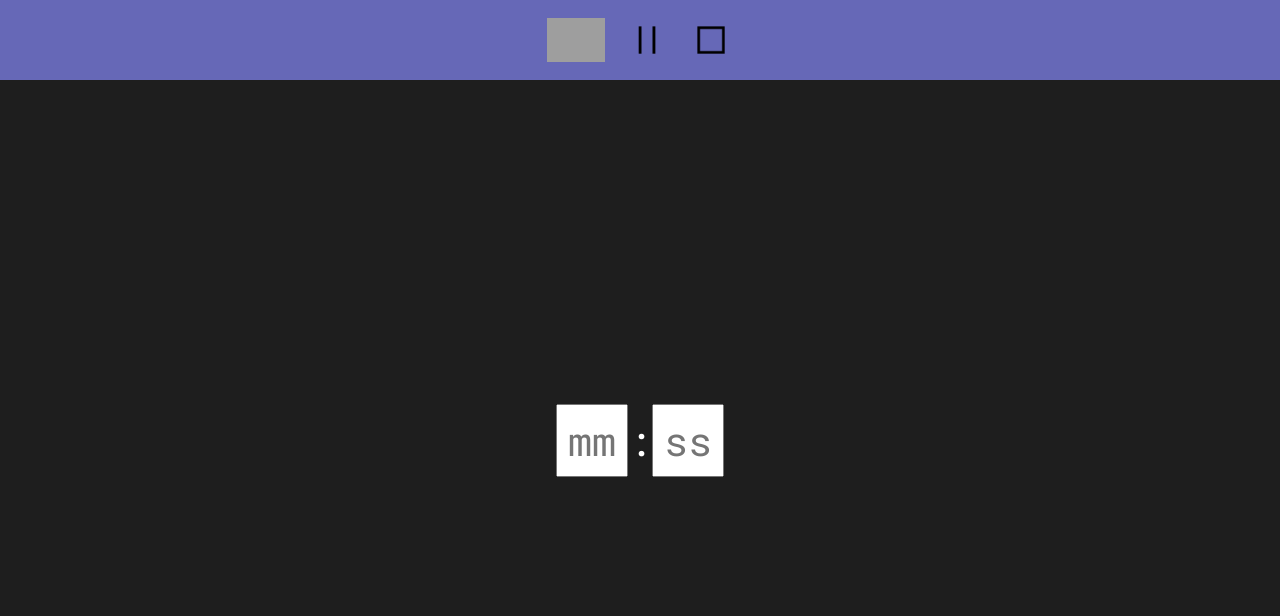
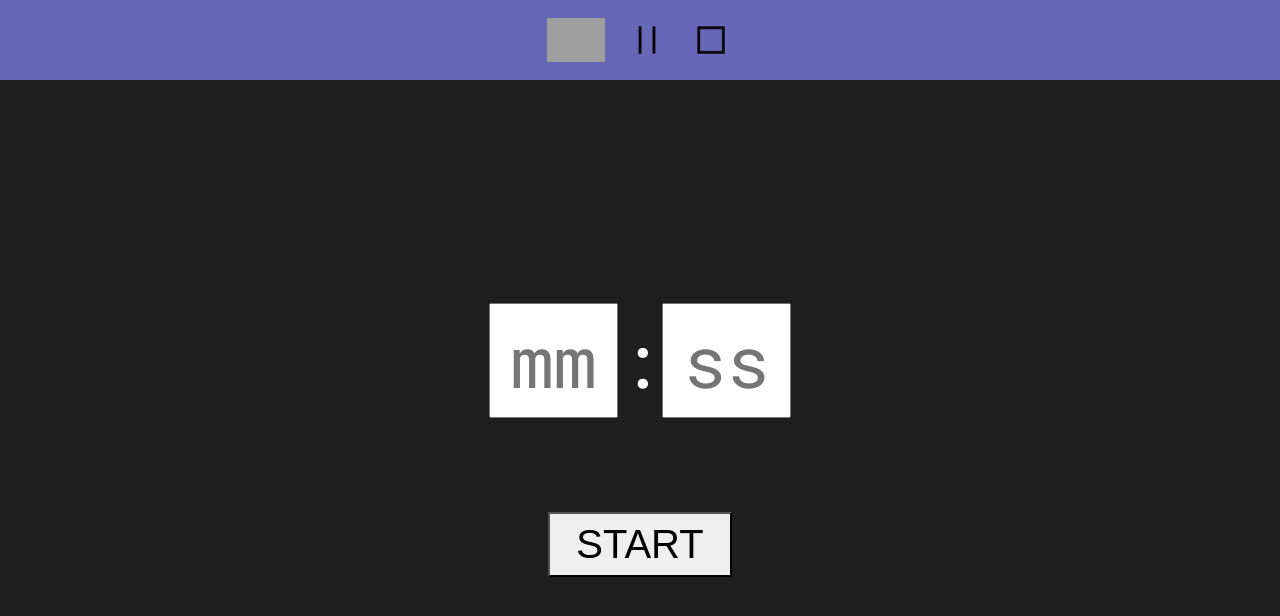
Before and after one commit to bartolliniRx/duel-timer, a React (Create React App) app: page / in a window 1280 px wide. Shown: the top 616 px of the page. Built offline with nearby package versions, Linux system fonts and the light colour scheme; grey boxes are pictures that could not be loaded.

Commit message:
InitialScreen WIP

```diff
--- a/src/components/InitialScreen.js
+++ b/src/components/InitialScreen.js
@@ -1,12 +1,42 @@
+import { useState } from "react";
 import styles from "./InitialScreen.module.scss";
 
 function InitialScreen({ addedClass = "" }) {
+	const [minutes, setMinutes] = useState("");
+	const [seconds, setSeconds] = useState("");
+
+	const numberValidate = (e, prev, setter) => {
+		let number = e.target.value.replace(/\D/g, "");
+		if (number > 59) number = prev;
+		setter(number);
+	};
+
 	return (
 		<div className={`${styles.initialScreen} ${addedClass}`}>
 			<div className={styles.timeInputs}>
-				<input type="number" placeholder="mm" step="1" min="0" max="60" />:
-				<input type="number" placeholder="ss" step="1" min="0" max="60" />
+				<input
+					type="text"
+					autoCorrect="off"
+					autoComplete="off"
+					inputMode="numeric"
+					pattern="[0-9]*"
+					placeholder="mm"
+					value={minutes}
+					onChange={e => numberValidate(e, minutes, setMinutes)}
+				/>
+				:
+				<input
+					type="text"
+					autoCorrect="off"
+					autoComplete="off"
+					inputMode="numeric"
+					pattern="[0-9]*"
+					placeholder="ss"
+					value={seconds}
+					onChange={e => numberValidate(e, seconds, setSeconds)}
+				/>
 			</div>
+			<button>START </button>
 		</div>
 	);
 }
--- a/src/components/InitialScreen.module.scss
+++ b/src/components/InitialScreen.module.scss
@@ -4,25 +4,23 @@
 	position: relative;
 	display: flex;
 	flex-direction: column;
-	justify-content: center;
+	justify-content: space-evenly;
 	align-items: center;
+	padding: $large-font 0;
 }
 .timeInputs {
-	font-size: $mid-font;
+	font-size: $big-font;
 	font-family: "Roboto Mono", monospace;
 }
-input[type="number"] {
+input[type="text"] {
 	-moz-appearance: textfield; /* Firefox */
 	text-align: center;
 	font: inherit;
 	padding: $ws-1 0;
+	width: $large-font;
 }
-
-// Hiding inputs' arrows
-input[type="number"]::-webkit-outer-spin-button,
-input[type="number"]::-webkit-inner-spin-button {
-	/* display: none; <- Crashes Chrome on hover */
-	-webkit-appearance: none;
-	display: none;
-	margin: 0;
+button {
+	font-size: $mid-font;
+	padding: $ws-1 $ws-3;
+	border-radius: 0;
 }
--- a/src/style/index.scss
+++ b/src/style/index.scss
@@ -1,8 +1,9 @@
 //sizes
+$scale-rate: 1.8;
 $scalable: min(10vw, 5vh);
 $ws-1: calc($scalable / 5);
-$ws-2: calc($ws-1 * 1.8);
-$ws-2: calc($ws-1 * 1.8);
+$ws-2: calc($ws-1 * $scale-rate);
+$ws-3: calc($ws-2 * $scale-rate);
 
 //colors
 $accent-color: #6668b7;
@@ -11,3 +12,5 @@ $warning-color: #c62435;
 //fonts
 @import url("https://fonts.googleapis.com/css2?family=Roboto+Mono&display=swap");
 $mid-font: $scalable;
+$big-font: calc($mid-font * $scale-rate);
+$large-font: calc($big-font * $scale-rate);
```
Also changed, not shown: 1 other file (tests, documents, lock files or other folders).
